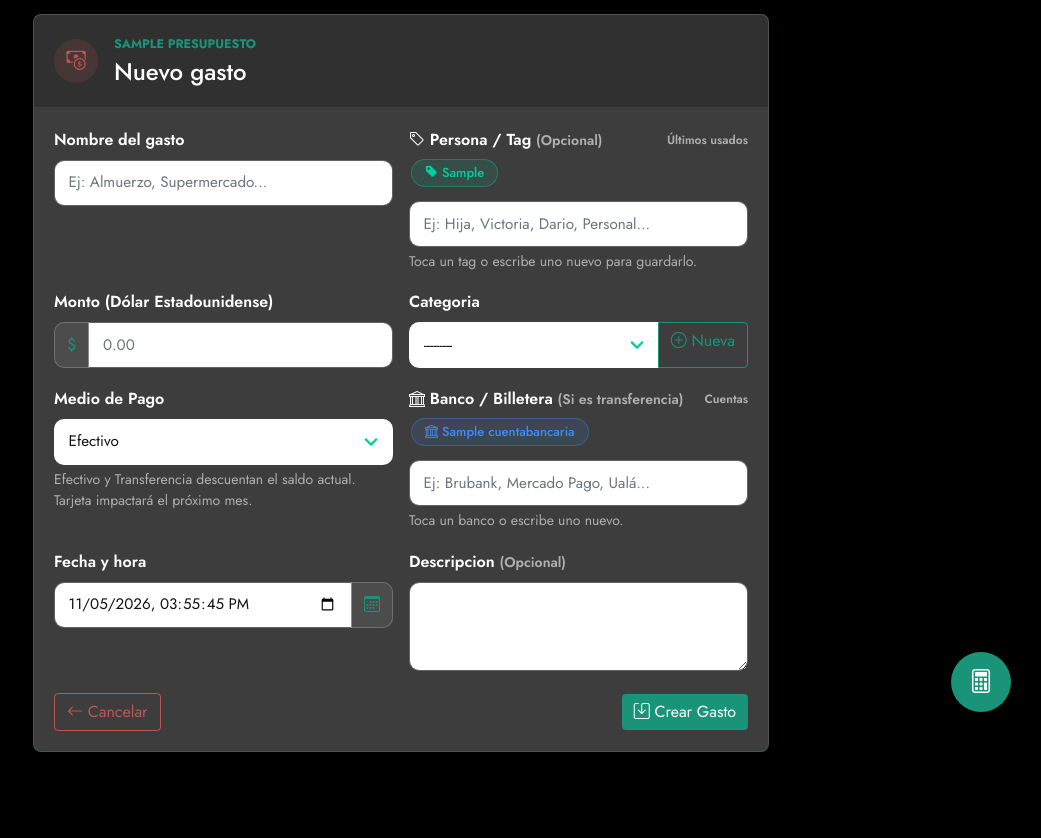
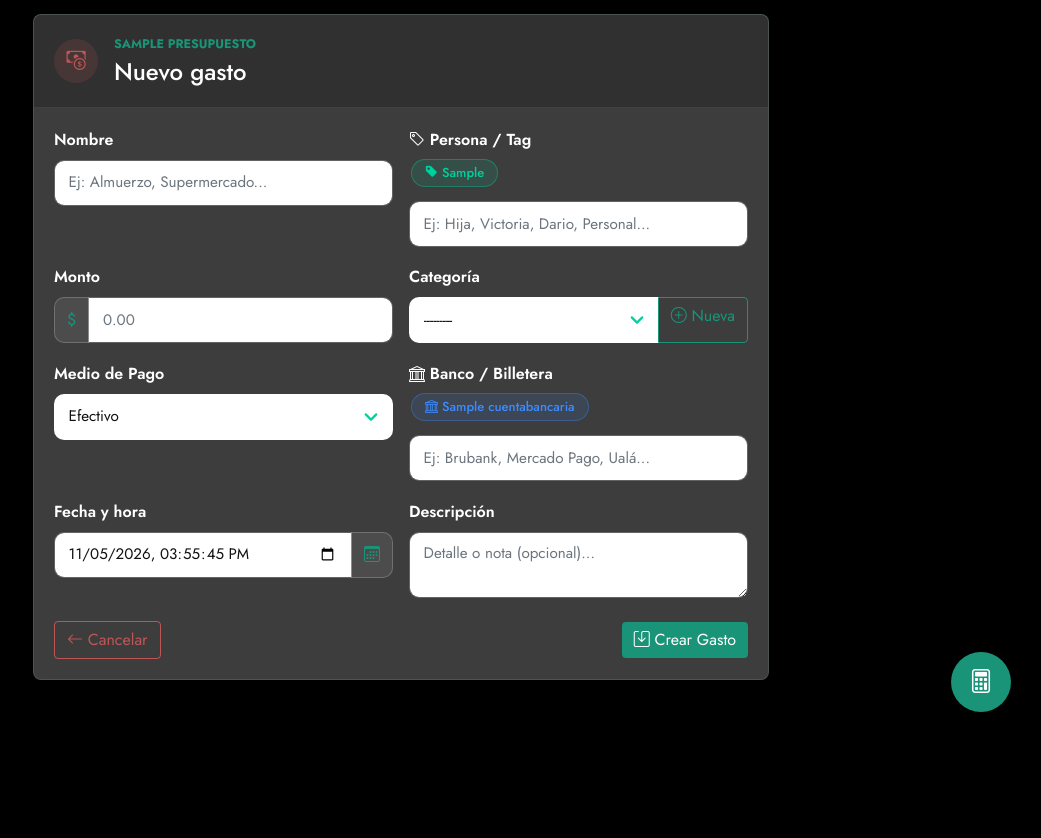
Before and after one commit to orquera10/ga-tos, a Django app: page /presupuesto/1/gasto/nuevo/ in a window 1280 px wide. Shown: the part 58-896 px from the top of the page, without its empty margins (239-1280 px from the left). After the commit the page ends 770 px from the top, so only its background shows below. Run offline with Django 5.2, Linux system fonts and the light colour scheme; a user stored in the database is signed in; tables that the repository leaves empty hold one stand-in row (values such as "Sample post"); some libraries are stand-ins or nearby versions.

Commit message:
style: simplificar formularios eliminando textos explicativos y dejando solo nombres y placeholders

```diff
--- a/android/app/src/main/res/layout/dialog_quick_expense.xml
+++ b/android/app/src/main/res/layout/dialog_quick_expense.xml
@@ -69,7 +69,7 @@
         <TextView
             android:layout_width="wrap_content"
             android:layout_height="wrap_content"
-            android:text="Persona / Tag (Toca para elegir)"
+            android:text="Persona / Tag"
             android:textColor="@color/text_secondary"
             android:textSize="12sp" />
 
@@ -153,7 +153,7 @@
         <TextView
             android:layout_width="wrap_content"
             android:layout_height="wrap_content"
-            android:text="Banco / Billetera (Si es transferencia)"
+            android:text="Banco / Billetera"
             android:textColor="@color/text_secondary"
             android:textSize="12sp" />
 
--- a/android/app/src/main/res/layout/dialog_quick_income.xml
+++ b/android/app/src/main/res/layout/dialog_quick_income.xml
@@ -69,7 +69,7 @@
         <TextView
             android:layout_width="wrap_content"
             android:layout_height="wrap_content"
-            android:text="Presupuesto a acreditar"
+            android:text="Presupuesto"
             android:textColor="@color/text_secondary"
             android:textSize="12sp" />
 
@@ -85,7 +85,7 @@
         <TextView
             android:layout_width="wrap_content"
             android:layout_height="wrap_content"
-            android:text="Tipo / Medio de Ingreso"
+            android:text="Medio de Ingreso"
             android:textColor="@color/text_secondary"
             android:textSize="12sp" />
 
@@ -101,7 +101,7 @@
         <TextView
             android:layout_width="wrap_content"
             android:layout_height="wrap_content"
-            android:text="Banco / Billetera destino (Toca para elegir)"
+            android:text="Banco / Billetera"
             android:textColor="@color/text_secondary"
             android:textSize="12sp" />
 
--- a/src/presupuestos/forms.py
+++ b/src/presupuestos/forms.py
@@ -46,7 +46,7 @@ class PresupuestoForm(CapitalizeFieldsMixin, forms.ModelForm):
             'nombre': forms.TextInput(attrs={'class': 'form-control', 'placeholder': 'Ej: Gastos de Mayo, Vacaciones...'}),
             'tipo': forms.Select(attrs={'class': 'form-select', 'id': 'id_tipo'}),
             'moneda': forms.Select(attrs={'class': 'form-select'}),
-            'descripcion': forms.Textarea(attrs={'rows': 3, 'class': 'form-control'}),
+            'descripcion': forms.Textarea(attrs={'rows': 2, 'class': 'form-control', 'placeholder': 'Detalle o nota (opcional)...'}),
         }
 
     def __init__(self, *args, **kwargs):
@@ -128,7 +128,7 @@ class GastoForm(CapitalizeFieldsMixin, forms.ModelForm):
     cuenta_bancaria_nombre = forms.CharField(
         required=False,
         max_length=60,
-        label='Cuenta / Billetera (si es transf.)',
+        label='Banco / Billetera',
         widget=forms.TextInput(attrs={
             'class': 'form-control',
             'placeholder': 'Ej: Brubank, Mercado Pago, Ualá...',
@@ -156,7 +156,7 @@ class GastoForm(CapitalizeFieldsMixin, forms.ModelForm):
             'monto': forms.NumberInput(attrs={'class': 'form-control', 'min': '0.01', 'step': '0.01', 'placeholder': '0.00'}),
             'metodo_pago': forms.Select(attrs={'class': 'form-select', 'id': 'id_metodo_pago'}),
             'categoria': forms.Select(attrs={'class': 'form-select'}),
-            'descripcion': forms.Textarea(attrs={'rows': 3, 'class': 'form-control'})
+            'descripcion': forms.Textarea(attrs={'rows': 2, 'class': 'form-control', 'placeholder': 'Detalle o nota (opcional)...'})
         }
         labels = {
             'metodo_pago': 'Medio de Pago'
@@ -214,7 +214,7 @@ class IngresoForm(CapitalizeFieldsMixin, forms.ModelForm):
     cuenta_bancaria_nombre = forms.CharField(
         required=False,
         max_length=60,
-        label='Cuenta / Billetera destino',
+        label='Banco / Billetera',
         widget=forms.TextInput(attrs={
             'class': 'form-control',
             'placeholder': 'Ej: Brubank, Mercado Pago, Ualá...',
@@ -241,10 +241,10 @@ class IngresoForm(CapitalizeFieldsMixin, forms.ModelForm):
             'nombre': forms.TextInput(attrs={'class': 'form-control', 'placeholder': 'Ej: Sueldo, Cobro de honorarios...'}),
             'monto': forms.NumberInput(attrs={'class': 'form-control', 'min': '0.01', 'step': '0.01', 'placeholder': '0.00'}),
             'tipo_ingreso': forms.Select(attrs={'class': 'form-select', 'id': 'id_tipo_ingreso'}),
-            'descripcion': forms.Textarea(attrs={'rows': 3, 'class': 'form-control'}),
+            'descripcion': forms.Textarea(attrs={'rows': 2, 'class': 'form-control', 'placeholder': 'Detalle o nota (opcional)...'}),
         }
         labels = {
-            'tipo_ingreso': 'Tipo de Ingreso'
+            'tipo_ingreso': 'Medio de Ingreso'
         }
 
     def __init__(self, *args, user=None, **kwargs):
--- a/src/presupuestos/templates/presupuestos/categoria_form.html
+++ b/src/presupuestos/templates/presupuestos/categoria_form.html
@@ -37,7 +37,7 @@
                     </div>
 
                     <div class="form-section">
-                        <label for="{{ form.descripcion.id_for_label }}" class="form-label">Descripción <small class="text-muted">(Opcional)</small></label>
+                        <label for="{{ form.descripcion.id_for_label }}" class="form-label">Descripción</label>
                         {{ form.descripcion }}
                         {% if form.descripcion.errors %}
                             <div class="invalid-feedback d-block">
--- a/src/presupuestos/templates/presupuestos/gasto_form.html
+++ b/src/presupuestos/templates/presupuestos/gasto_form.html
@@ -29,7 +29,7 @@
 
                     <div class="row g-3 form-section">
                         <div class="col-md-6">
-                            <label for="{{ form.nombre.id_for_label }}" class="form-label">Nombre del gasto</label>
+                            <label for="{{ form.nombre.id_for_label }}" class="form-label">Nombre</label>
                             {{ form.nombre }}
                             {% if form.nombre.errors %}
                                 <div class="invalid-feedback d-block">{{ form.nombre.errors.0 }}</div>
@@ -37,16 +37,15 @@
                         </div>
 
                         <div class="col-md-6">
-                            <label for="{{ form.persona.id_for_label }}" class="form-label d-flex justify-content-between align-items-center mb-1">
-                                <span><i class="bi bi-tag"></i> Persona / Tag <small class="text-muted">(Opcional)</small></span>
-                                {% if personas_list %}<small class="text-muted" style="font-size: 0.75rem;">Últimos usados</small>{% endif %}
+                            <label for="{{ form.persona.id_for_label }}" class="form-label mb-1">
+                                <i class="bi bi-tag"></i> Persona / Tag
                             </label>
 
                             {% if personas_list %}
-                            <!-- Línea horizontal deslizable de últimos tags usados -->
+                            <!-- Línea horizontal deslizable de tags -->
                             <div class="chips-scroll-container">
                                 {% for p in personas_list %}
-                                <button type="button" class="chip-item chip-persona js-chip-persona" data-val="{{ p }}" title="Seleccionar {{ p }}">
+                                <button type="button" class="chip-item chip-persona js-chip-persona" data-val="{{ p }}" title="{{ p }}">
                                     <i class="bi bi-tag-fill me-1"></i>{{ p }}
                                 </button>
                                 {% endfor %}
@@ -54,7 +53,6 @@
                             {% endif %}
 
                             {{ form.persona }}
-                            <small class="text-muted d-block mt-1">Toca un tag o escribe uno nuevo para guardarlo.</small>
                             {% if form.persona.errors %}
                                 <div class="invalid-feedback d-block">{{ form.persona.errors.0 }}</div>
                             {% endif %}
@@ -63,7 +61,7 @@
 
                     <div class="row g-3 form-section">
                         <div class="col-md-6">
-                            <label for="{{ form.monto.id_for_label }}" class="form-label">Monto ({{ presupuesto.get_moneda_display }})</label>
+                            <label for="{{ form.monto.id_for_label }}" class="form-label">Monto</label>
                             <div class="input-group">
                                 <span class="input-group-text">$</span>
                                 {{ form.monto }}
@@ -74,7 +72,7 @@
                         </div>
 
                         <div class="col-md-6">
-                            <label for="{{ form.categoria.id_for_label }}" class="form-label d-block">Categoria</label>
+                            <label for="{{ form.categoria.id_for_label }}" class="form-label d-block">Categoría</label>
                             <div class="input-group">
                                 {{ form.categoria }}
                                 <a href="{% url 'presupuestos:crear_categoria' %}?next=presupuestos:crear_gasto&presupuesto_pk={{ presupuesto.pk }}" class="btn btn-outline-primary" type="button">
@@ -91,25 +89,21 @@
                         <div class="col-md-6">
                             <label for="{{ form.metodo_pago.id_for_label }}" class="form-label">Medio de Pago</label>
                             {{ form.metodo_pago }}
-                            <small class="text-muted d-block mt-1">
-                                Efectivo y Transferencia descuentan el saldo actual. Tarjeta impactará el próximo mes.
-                            </small>
                             {% if form.metodo_pago.errors %}
                                 <div class="invalid-feedback d-block">{{ form.metodo_pago.errors.0 }}</div>
                             {% endif %}
                         </div>
 
                         <div class="col-md-6" id="div-cuenta-bancaria">
-                            <label for="{{ form.cuenta_bancaria_nombre.id_for_label }}" class="form-label d-flex justify-content-between align-items-center mb-1">
-                                <span><i class="bi bi-bank"></i> Banco / Billetera <small class="text-muted">(Si es transferencia)</small></span>
-                                {% if cuentas_list %}<small class="text-muted" style="font-size: 0.75rem;">Cuentas</small>{% endif %}
+                            <label for="{{ form.cuenta_bancaria_nombre.id_for_label }}" class="form-label mb-1">
+                                <i class="bi bi-bank"></i> Banco / Billetera
                             </label>
 
                             {% if cuentas_list %}
-                            <!-- Línea horizontal deslizable de cuentas bancarias -->
+                            <!-- Línea horizontal deslizable de cuentas -->
                             <div class="chips-scroll-container">
                                 {% for c in cuentas_list %}
-                                <button type="button" class="chip-item chip-bank js-chip-cuenta" data-val="{{ c }}" title="Seleccionar {{ c }}">
+                                <button type="button" class="chip-item chip-bank js-chip-cuenta" data-val="{{ c }}" title="{{ c }}">
                                     <i class="bi bi-bank me-1"></i>{{ c }}
                                 </button>
                                 {% endfor %}
@@ -117,7 +111,6 @@
                             {% endif %}
 
                             {{ form.cuenta_bancaria_nombre }}
-                            <small class="text-muted d-block mt-1">Toca un banco o escribe uno nuevo.</small>
                             {% if form.cuenta_bancaria_nombre.errors %}
                                 <div class="invalid-feedback d-block">{{ form.cuenta_bancaria_nombre.errors.0 }}</div>
                             {% endif %}
@@ -137,7 +130,7 @@
                         </div>
 
                         <div class="col-md-6">
-                            <label for="{{ form.descripcion.id_for_label }}" class="form-label">Descripcion <small class="text-muted">(Opcional)</small></label>
+                            <label for="{{ form.descripcion.id_for_label }}" class="form-label">Descripción</label>
                             {{ form.descripcion }}
                             {% if form.descripcion.errors %}
                                 <div class="invalid-feedback d-block">{{ form.descripcion.errors.0 }}</div>
```
Also changed, not shown: src/presupuestos/templates/presupuestos/ingreso_form.html (+6 -11 lines), src/presupuestos/templates/presupuestos/presupuesto_form.html (+3 -7 lines), .github/workflows/build-apk.yml, 1 other file.
